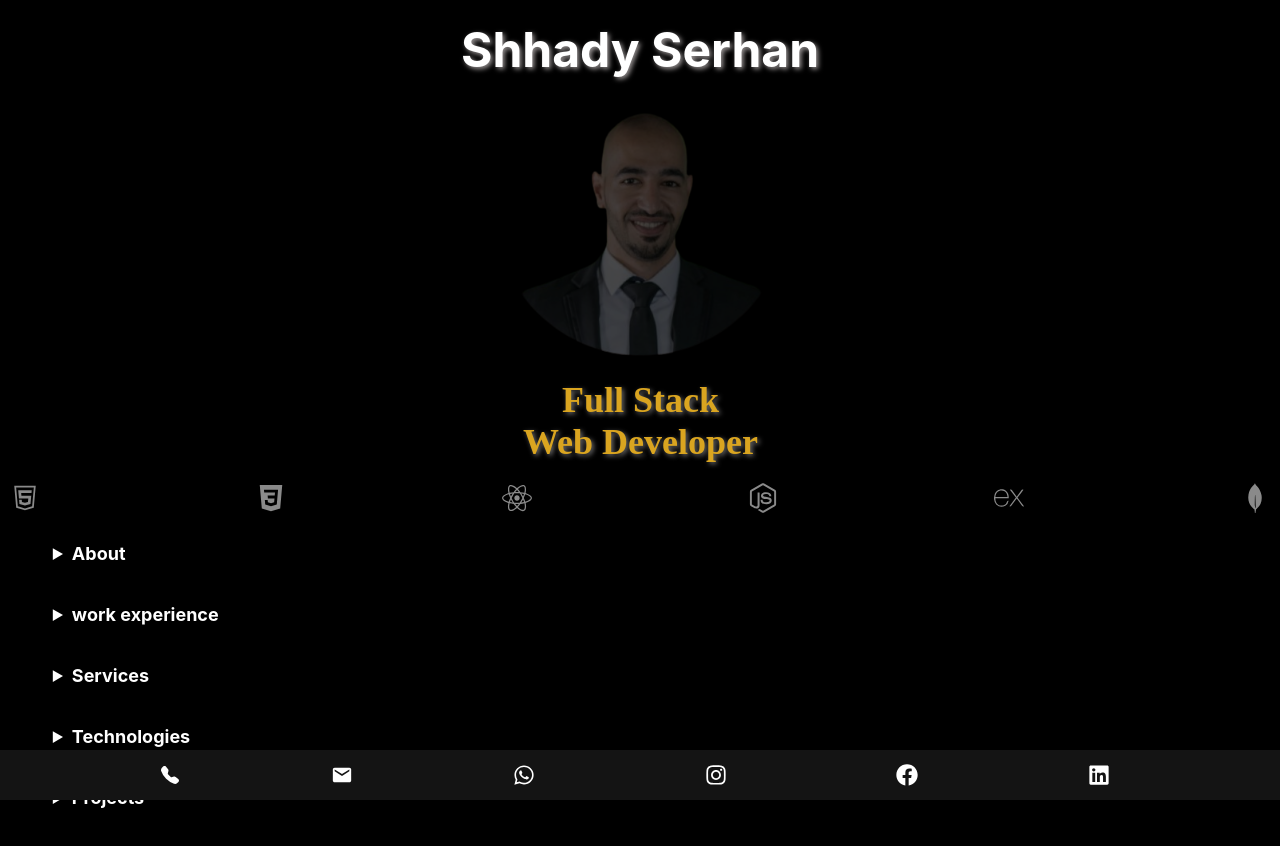
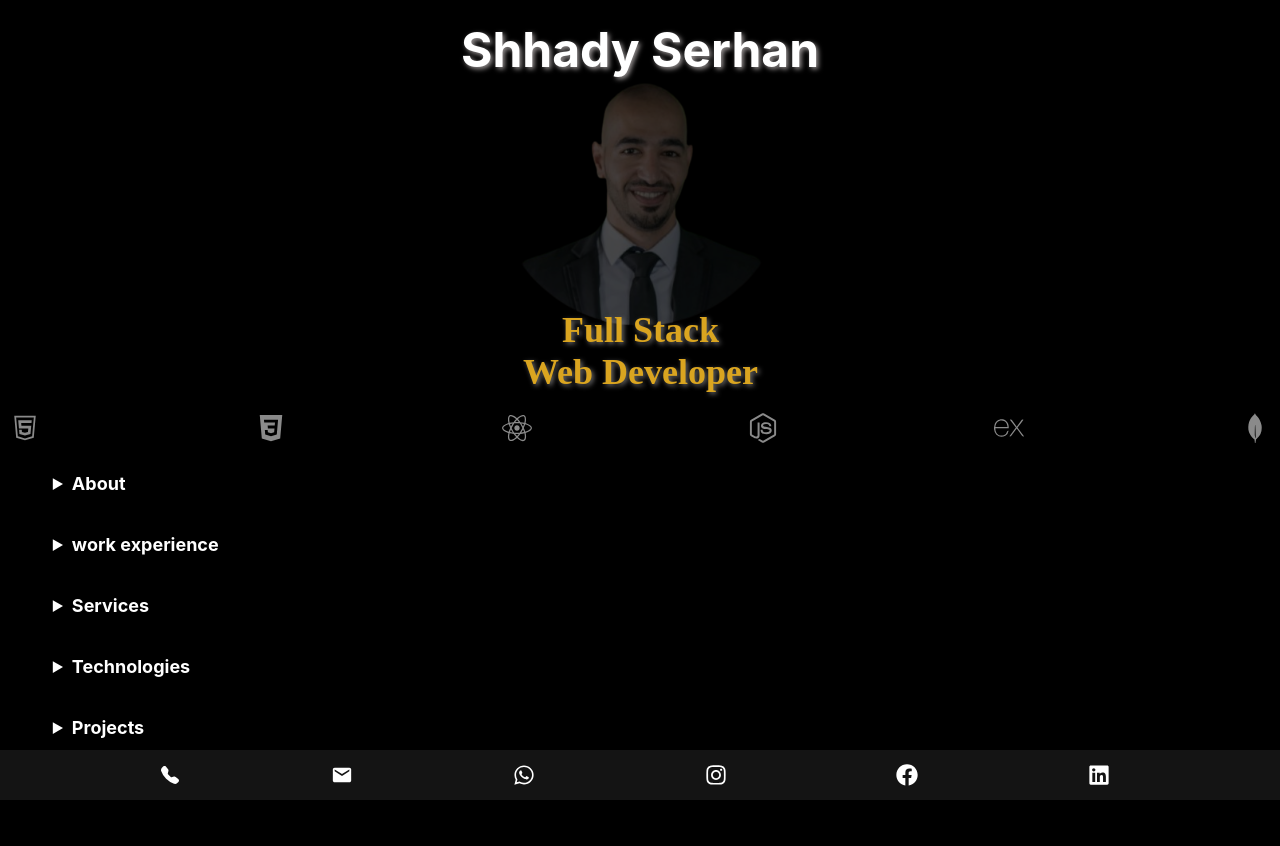
Before and after one commit to shhady/portfolio, a React (Create React App) app: page / in a window 1280 px wide. Shown: the top 846 px of the page. After the commit the page ends 823 px from the top, so only its background shows below. Built offline with nearby package versions, Linux system fonts and the light colour scheme.

Commit message:
tech icons

```diff
--- a/src/App.css
+++ b/src/App.css
@@ -23,7 +23,7 @@
     align-items: center;
     color: #fff;
     /* position: relative; */
-    min-height: 50vh;
+    min-height: 45vh;
     position: relative;
     border-bottom-right-radius: 20px;
     border-bottom-left-radius: 20px;
@@ -47,6 +47,7 @@
     width: 280px;
     height: 280px;
     border-radius: 50%;
+    margin-top: -30px;
   }
   .aboveImage {
     position: absolute;
@@ -113,7 +114,7 @@
     text-shadow: 2px 2px 5px rgb(109, 108, 108);
     z-index: 9;
     animation: zoomInTech 1s forwards;
-
+    margin-top: -40px;
   }
 
 
```
Also changed, not shown: public/office.jpg (added).
